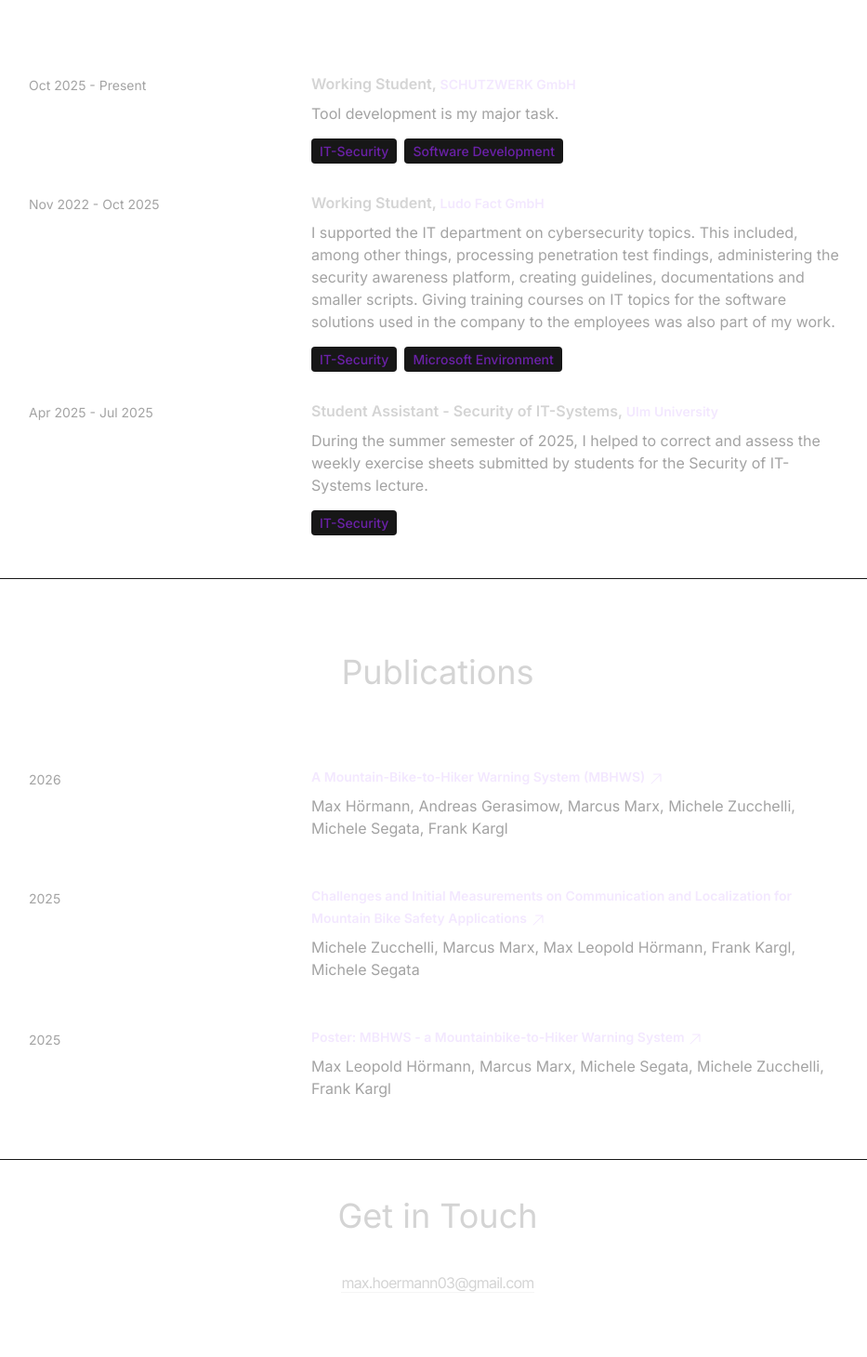
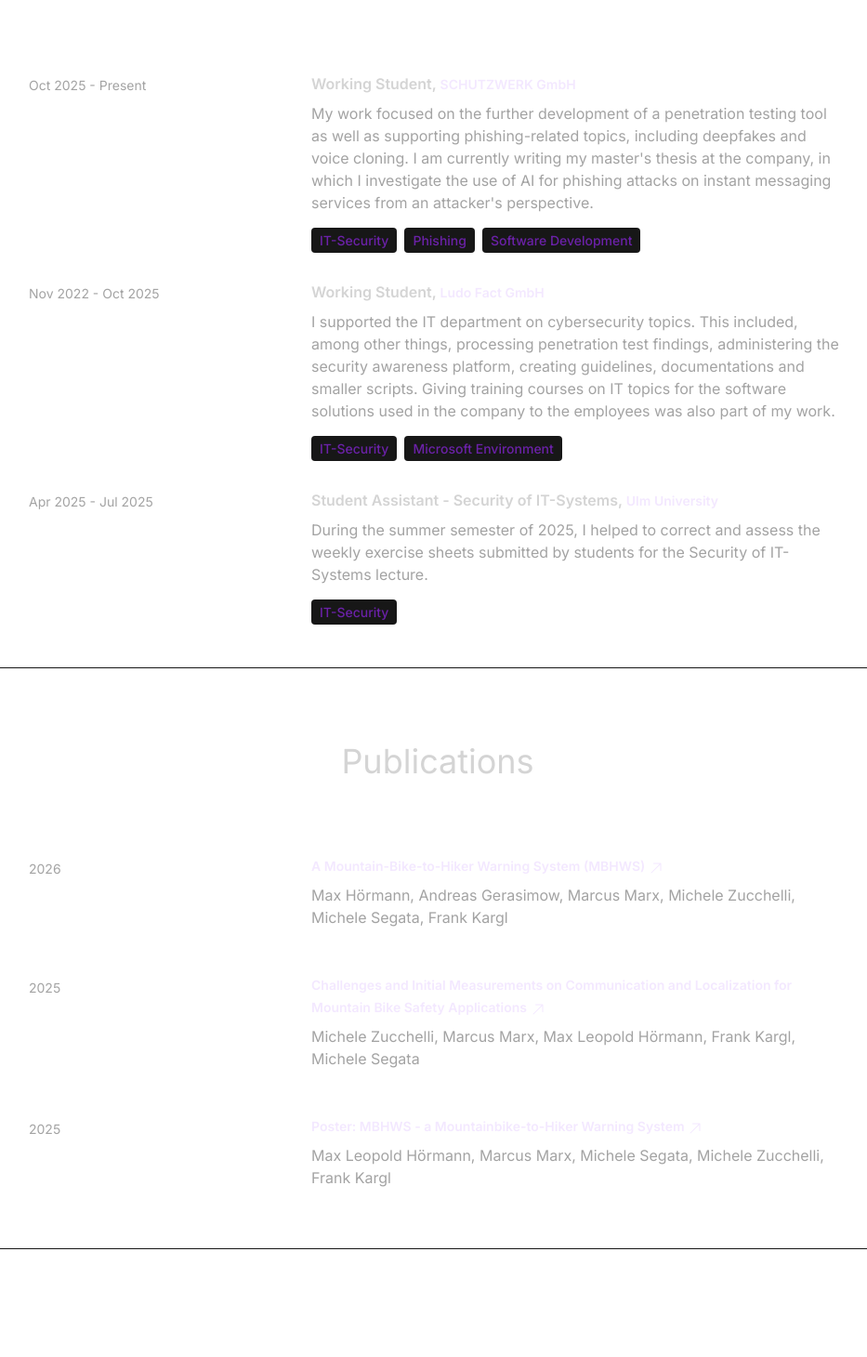
Before and after one commit to maxhoermann/Portfolio-Website-Project, a React (Vite) app: page / in a window 1280 px wide. Shown: the part 1330-2790 px from the top of the page at 93% size, without its empty margins (169-1102 px from the left). After the commit the page ends 2674 px from the top, so only its background shows below. Built offline with nearby package versions, Linux system fonts and the light colour scheme.

Commit message:
added new links and task description

```diff
--- a/src/App.tsx
+++ b/src/App.tsx
@@ -2,7 +2,6 @@ import Navbar from './compontents/Navbar'
 import Hero from './compontents/Hero'
 import Education from './compontents/Education'
 import Work_Experience from './compontents/WorkExperience'
-import Contact from './compontents/Contact'
 import Publicitations from './compontents/Publicitations'
 import { ThemeProvider } from './context/ThemeContext'
 
@@ -23,7 +22,6 @@ function App() {
           <Education />
           <Work_Experience />
           <Publicitations />
-          <Contact />
         </div>
       </div>
     </ThemeProvider>
--- a/src/constants/index.ts
+++ b/src/constants/index.ts
@@ -33,8 +33,8 @@ export const WORK_EXPERIENCE = [
          years: "Oct 2025 - Present",
          role: "Working Student",
          company: "SCHUTZWERK GmbH",
-         description: "Tool development is my major task.",
-         topics: ["IT-Security", "Software Development"]
+         description: "My work focused on the further development of a penetration testing tool as well as supporting phishing-related topics, including deepfakes and voice cloning. I am currently writing my master's thesis at the company, in which I investigate the use of AI for phishing attacks on instant messaging services from an attacker's perspective.",
+         topics: ["IT-Security","Phishing", "Software Development"]
     },
     {
          years: "Nov 2022 - Oct 2025",
@@ -55,7 +55,7 @@ export const WORK_EXPERIENCE = [
  ];
 
  export const CONTACT ={
-    email: "max.hoermann03@gmail.com"
+    email: "myEmail.com"
 
  };
 
@@ -64,7 +64,7 @@ export const WORK_EXPERIENCE = [
           title: "A Mountain-Bike-to-Hiker Warning System (MBHWS)",
           year: 2026,
           authors: "Max Hörmann, Andreas Gerasimow, Marcus Marx, Michele Zucchelli, Michele Segata, Frank Kargl",
-          link: "https://www.uni-ulm.de/in/vs/"
+          link: "https://opendl.ifip-tc6.org/db/conf/wons/wons2026/1571226742.pdf"
      },
      {
           title: "Challenges and Initial Measurements on Communication and Localization for Mountain Bike Safety Applications",
```
Also changed, not shown: 1 other file (tests, documents, lock files or other folders).
